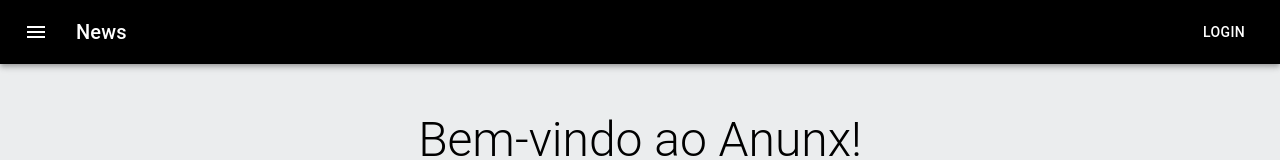
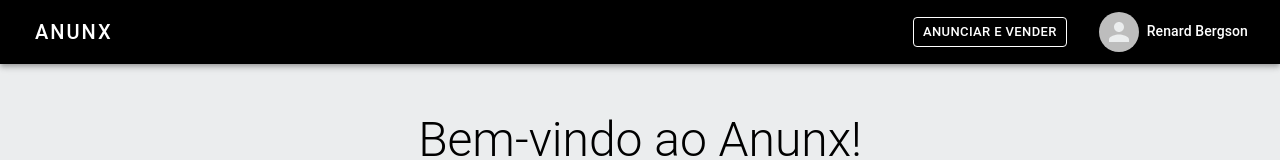
Before and after one commit to renardbergson/anunx, a Next.js app: page / in a window 1280 px wide. Shown: the top 160 px of the page. Built offline with nearby package versions, Linux system fonts and the light colour scheme.

Commit message:
inserting drawer menu

```diff
--- a/src/app/partials/Header.jsx
+++ b/src/app/partials/Header.jsx
@@ -1,32 +1,71 @@
-import * as React from 'react';
-import AppBar from '@mui/material/AppBar';
-import Box from '@mui/material/Box';
-import Toolbar from '@mui/material/Toolbar';
-import Typography from '@mui/material/Typography';
-import Button from '@mui/material/Button';
-import IconButton from '@mui/material/IconButton';
-import MenuIcon from '@mui/icons-material/Menu';
+import React, {useState} from 'react'
+import Link from 'next/link'
+
+import {
+  useTheme,
+  AppBar,
+  Toolbar,
+  Typography,
+  Button,
+  IconButton,
+  Avatar,
+  Menu,
+  MenuItem,
+  Divider,
+} from '@mui/material'
 
 export default function ButtonAppBar() {
+  const theme = useTheme()
+
+  const [anchorUserMenu, setAnchorUserMenu] = useState(false)
+
+  const userMenuIsOpen = Boolean(anchorUserMenu)
+  // quando o objeto de "e.currentTarget" for recebido, será transformado em um booleano = true
+
   return (
-    <Box sx={{ flexGrow: 1 }}>
-      <AppBar position="static">
-        <Toolbar>
-          <IconButton
-            size="large"
-            edge="start"
-            color="inherit"
-            aria-label="menu"
-            sx={{ mr: 2 }}
-          >
-            <MenuIcon />
-          </IconButton>
-          <Typography variant="h6" component="div" sx={{ flexGrow: 1 }}>
-            News
+    <AppBar position="static">
+      <Toolbar>
+        <Typography variant="h6" component="div" sx={{ flexGrow: 1 }}>
+          <Link href="/" style={{color: theme.palette.secondary.main, textDecoration: 'none'}}>
+            <Button color='secondary' size='large' sx={{letterSpacing: '2px', fontSize: '1em'}}>
+              Anunx
+            </Button>
+          </Link>
+        </Typography>
+
+        <Link href="/pages/user/publish" style={{color: theme.palette.secondary.main}}>
+          <Button color="inherit" variant='outlined' size='small'>
+            Anunciar e Vender
+          </Button>
+        </Link>
+
+        <IconButton sx={{marginLeft: theme.spacing(3)}} onClick={e => setAnchorUserMenu(e.currentTarget)}>
+          <Avatar src=""/>
+
+          <Typography variant="subtitle2" sx={{color: theme.palette.secondary.main, marginLeft: theme.spacing(1)}}>
+            Renard Bergson
           </Typography>
-          <Button color="inherit">Login</Button>
-        </Toolbar>
-      </AppBar>
-    </Box>
-  );
+        </IconButton>
+
+        <Menu
+          open={userMenuIsOpen}
+          anchorEl={anchorUserMenu}
+          onClose={() => setAnchorUserMenu(null)}
+        >
+          <MenuItem>
+            <Link href='/pages/user/dashboard' style={{textDecoration: 'none', color: theme.palette.primary.main}}>
+              Meus anúncios
+            </Link>
+          </MenuItem>
+          <MenuItem>
+            Sobre nós
+          </MenuItem>
+          <Divider />
+          <MenuItem>
+            Sair
+          </MenuItem>
+        </Menu>
+      </Toolbar>
+    </AppBar>
+  )
 }
```
